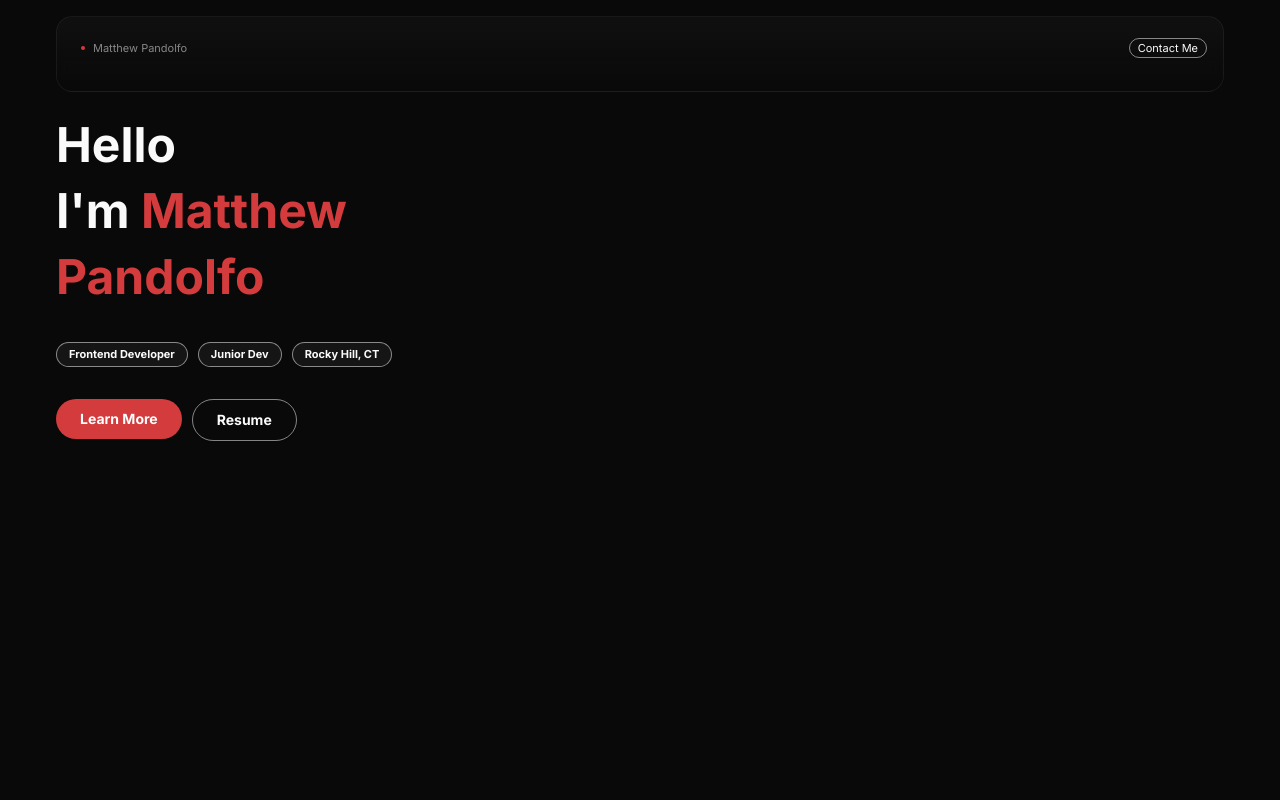
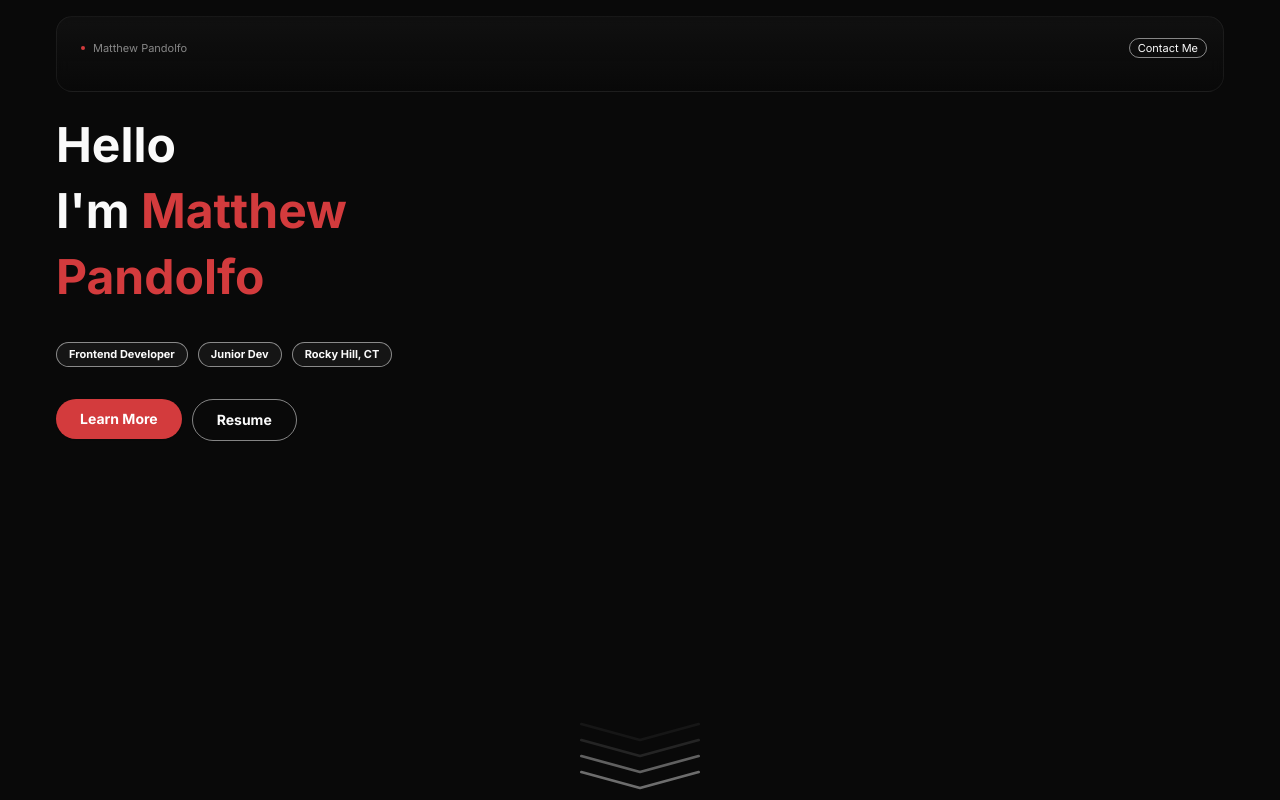
Before and after one commit to PandolfoM/pandolfom, a Next.js app: page / in a window 1280 px wide. Built offline with nearby package versions, Linux system fonts and the light colour scheme.

Commit message:
add animated arrows

```diff
--- a/app/(home)/page.tsx
+++ b/app/(home)/page.tsx
@@ -4,7 +4,7 @@ import Hero from "@/components/hero";
 
 export default function Home() {
   return (
-    <div className="flex flex-col">
+    <div className="flex flex-col h-full">
       <Hero />
     </div>
   );
--- a/components/hero.tsx
+++ b/components/hero.tsx
@@ -1,10 +1,12 @@
-import React from "react";
+import { cn } from "@/lib/utils";
+import { motion } from "motion/react";
 import { Badge } from "@/components/ui/badge";
 import { Button } from "@/components/ui/button";
 
 function Hero() {
   return (
-    <section className="flex flex-col gap-8">
+    <section className="flex flex-col justify-between h-full">
+      <div className="flex flex-col gap-8 flex-1">
         <h1 className="text-5xl/snug font-bold">
           Hello
           <br />
@@ -27,8 +29,70 @@ function Hero() {
             Resume
           </Button>
         </div>
+      </div>
+      <div className="relative pb-2">
+        <motion.div
+          className="w-full h-8 absolute top-0 left-1/2 -translate-x-1/2 -translate-y-1/2"
+          animate={{ opacity: [0.05, 0.15, 0.5, 0.015, 0.05, 0.05, 0.05] }}
+          transition={{
+            duration: 2,
+            repeat: Infinity,
+            ease: "easeInOut",
+          }}>
+          <SVG />
+        </motion.div>
+        <motion.div
+          className="w-full h-8"
+          animate={{ opacity: [0.05, 0.05, 0.15, 0.5, 0.15, 0.05, 0.05] }}
+          transition={{
+            duration: 2,
+            repeat: Infinity,
+            ease: "easeInOut",
+          }}>
+          <SVG />
+        </motion.div>
+        <motion.div
+          className="w-full h-8 absolute top-0 left-1/2 -translate-x-1/2 translate-y-1/2"
+          animate={{ opacity: [0.05, 0.05, 0.05, 0.15, 0.5, 0.15, 0.05] }}
+          transition={{
+            duration: 2,
+            repeat: Infinity,
+            ease: "easeInOut",
+          }}>
+          <SVG />
+        </motion.div>
+        <motion.div
+          className="w-full h-8"
+          animate={{
+            opacity: [
+              0.05, 0.05, 0.05, 0.05, 0.05, 0.05, 0.15, 0.5, 0.15, 0.05,
+            ],
+          }}
+          transition={{
+            duration: 2,
+            repeat: Infinity,
+            ease: "easeInOut",
+          }}>
+          <SVG />
+        </motion.div>
+      </div>
     </section>
   );
 }
 
+function SVG({ className }: { className?: string }) {
+  return (
+    <svg
+      className={cn("w-full h-full", className)}
+      viewBox="0 0 100 24"
+      fill="none"
+      stroke="currentColor"
+      strokeWidth="2"
+      strokeLinecap="round"
+      strokeLinejoin="round">
+      <path d="M6 9 L50 21 L94 9" />
+    </svg>
+  );
+}
+
 export default Hero;
```
Lines whose indentation alone changed are shown as unchanged.
